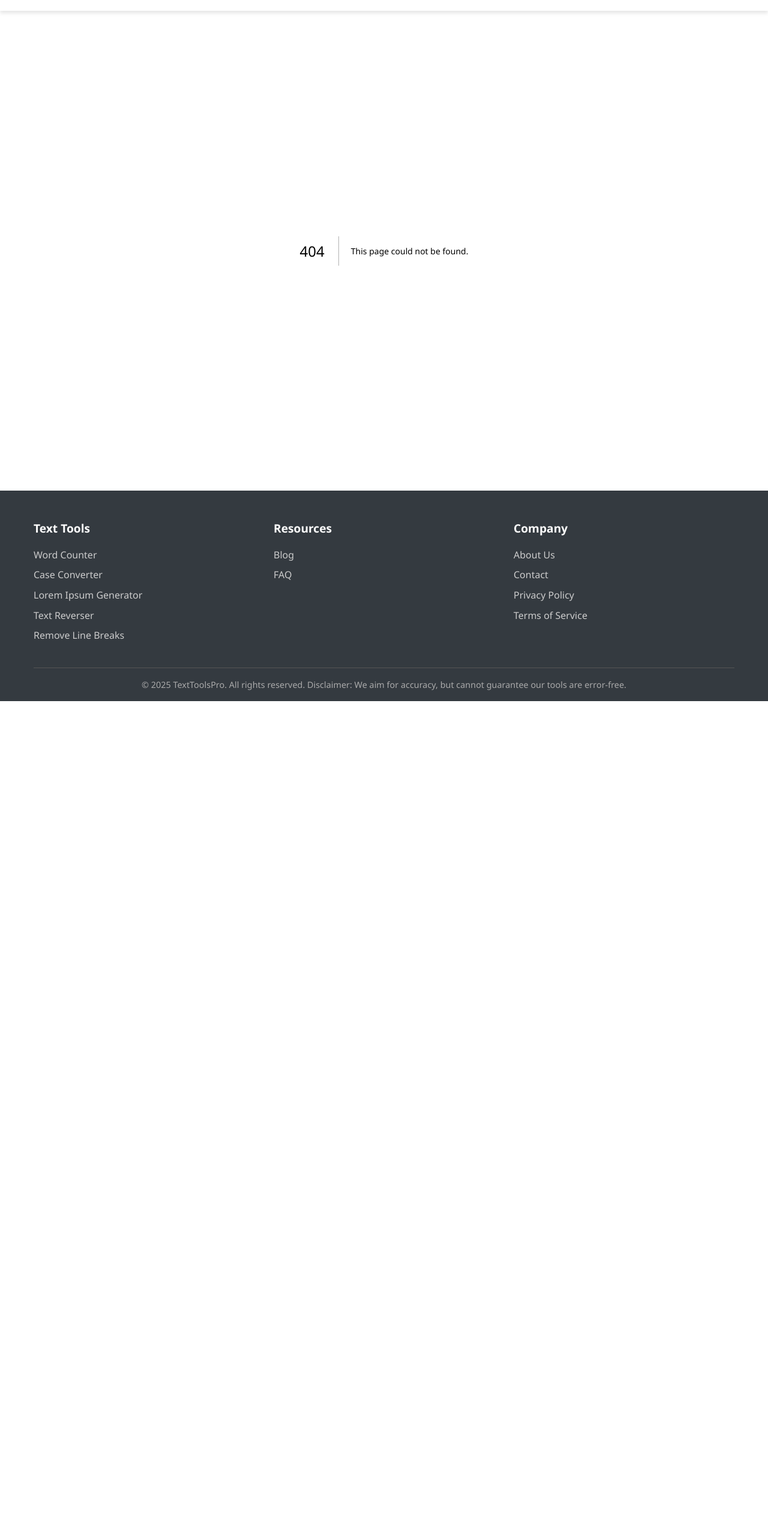
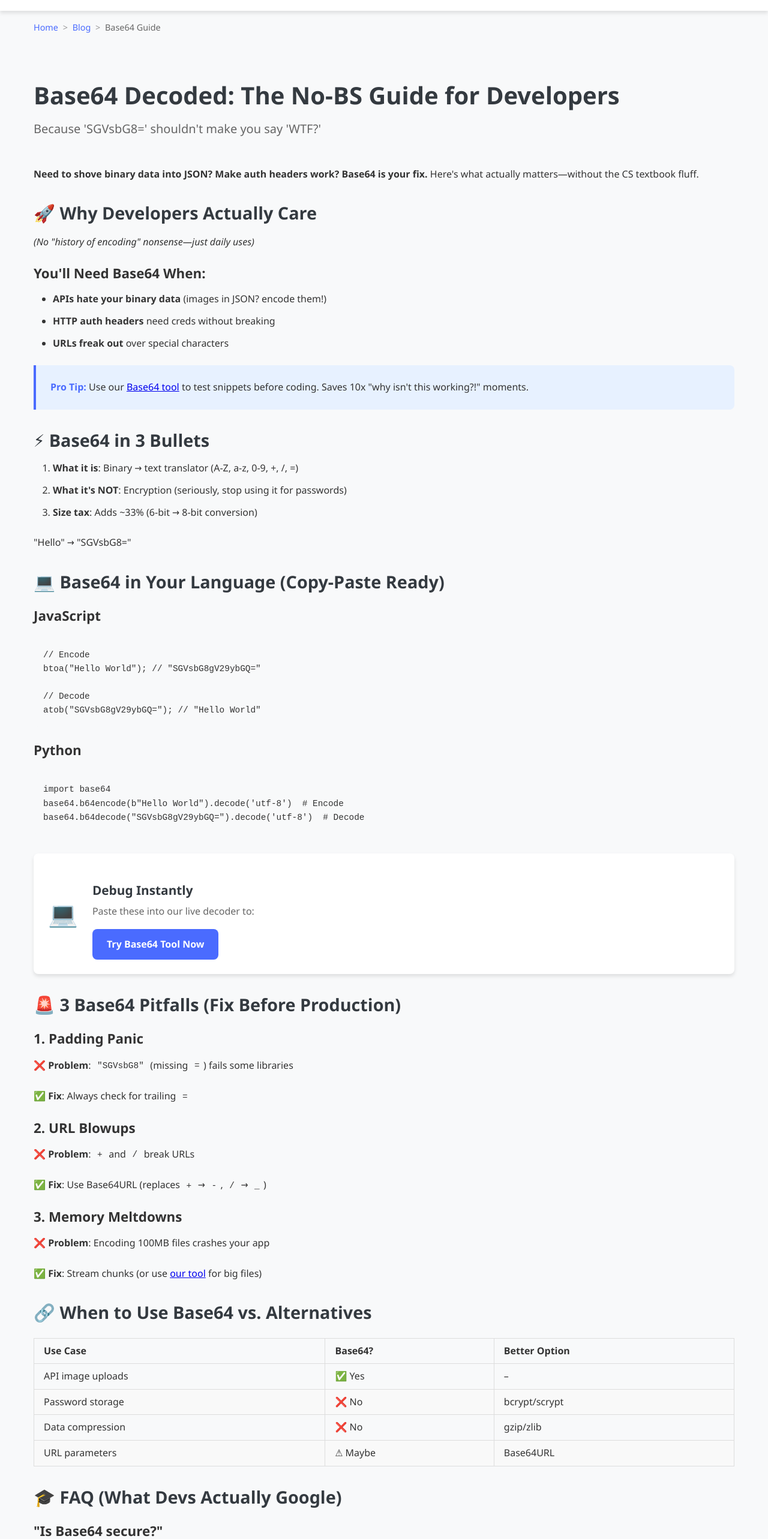
Before and after one commit to 1409-2542/text-tools, a Next.js app: page /blog/base64-guide in a window 1280 px wide. Before the commit this address had no page. Shown: the part 60-2626 px from the top of the page at 60% size. Before the commit the page ends 1229 px from the top, so only its background shows below. Built offline with nearby package versions, Linux system fonts and the light colour scheme.

Commit message:
add base 64 guide blog post

```diff
--- /dev/null
+++ b/app/blog/base64-guide/page.tsx
@@ -0,0 +1,186 @@
+import { Metadata } from 'next'
+import Breadcrumbs from '@/components/Breadcrumbs'
+import ArticleHeader from '@/components/blog/ArticleHeader'
+import ToolPromo from '@/components/ToolPromo'
+import NoteBox from '@/components/blog/NoteBox'
+
+export const metadata: Metadata = {
+  title: 'Base64 Decoded: The No-BS Guide for Developers | TextToolsPro',
+  description: 'Base64 encoding/decoding explained without the fluff. Get practical examples, language cheatsheets, and a free tool to convert instantly.',
+  keywords: 'base64 encode decode, base64 example, base64 javascript, base64 python, base64 url safe, online base64 converter',
+  alternates: {
+    canonical: 'https://www.texttoolspro.com/blog/base64-guide'
+  }
+}
+
+export default function Base64GuidePage() {
+  const structuredData = {
+    "@context": "https://schema.org",
+    "@type": "FAQPage",
+    "mainEntity": [
+      {
+        "@type": "Question",
+        "name": "Is Base64 secure for passwords?",
+        "acceptedAnswer": {
+          "@type": "Answer",
+          "text": "No - Base64 is encoding, not encryption. For passwords, use bcrypt or scrypt."
+        }
+      },
+      {
+        "@type": "Question",
+        "name": "How to make Base64 URL-safe?",
+        "acceptedAnswer": {
+          "@type": "Answer",
+          "text": "Replace + with - and / with _. Our Base64 tool has a URL-safe option built in."
+        }
+      }
+    ]
+  }
+
+  return (
+    <>
+      <script
+        type="application/ld+json"
+        dangerouslySetInnerHTML={{ __html: JSON.stringify(structuredData) }}
+      />
+      <div className="container">
+        <Breadcrumbs
+          items={[
+            { label: 'Home', href: '/' },
+            { label: 'Blog', href: '/blog' },
+            { label: 'Base64 Guide', href: '/blog/base64-guide' }
+          ]}
+        />
+      </div>
+
+      <main className="container">
+        <div className="blog-main">
+          <article>
+            <ArticleHeader
+              title="Base64 Decoded: The No-BS Guide for Developers"
+              subtitle="Because 'SGVsbG8=' shouldn't make you say 'WTF?'"
+            />
+
+            <div className="article-content">
+              <p><strong>Need to shove binary data into JSON? Make auth headers work? Base64 is your fix.</strong> Here&apos;s what actually matters—without the CS textbook fluff.</p>
+
+              <h2>🚀 Why Developers Actually Care</h2>
+              <p><em>(No &quot;history of encoding&quot; nonsense—just daily uses)</em></p>
+
+              <div className="bg-blue-50 p-4 rounded-lg my-4">
+                <h3 className="font-bold mb-2">You&apos;ll Need Base64 When:</h3>
+                <ul className="list-disc pl-5 space-y-1">
+                  <li><strong>APIs hate your binary data</strong> (images in JSON? encode them!)</li>
+                  <li><strong>HTTP auth headers</strong> need creds without breaking</li>
+                  <li><strong>URLs freak out</strong> over special characters</li>
+                </ul>
+              </div>
+
+              <NoteBox>
+                <p><strong>Pro Tip:</strong> Use our <a href="/base64-encode-decode" className="text-blue-600 hover:underline">Base64 tool</a> to test snippets before coding. Saves 10x &quot;why isn&apos;t this working?!&quot; moments.</p>
+              </NoteBox>
+
+              <h2>⚡ Base64 in 3 Bullets</h2>
+              <ol className="list-decimal pl-5 space-y-2">
+                <li><strong>What it is</strong>: Binary → text translator (A-Z, a-z, 0-9, +, /, =)</li>
+                <li><strong>What it&apos;s NOT</strong>: Encryption (seriously, stop using it for passwords)</li>
+                <li><strong>Size tax</strong>: Adds ~33% (6-bit → 8-bit conversion)</li>
+              </ol>
+
+              <div className="bg-gray-100 p-3 rounded-md my-4">
+                <p className="font-mono text-sm">&quot;Hello&quot; → &quot;SGVsbG8=&quot;</p>
+              </div>
+
+              <h2>💻 Base64 in Your Language (Copy-Paste Ready)</h2>
+
+              <h3>JavaScript</h3>
+              <pre className="bg-gray-100 p-3 rounded-md text-sm overflow-x-auto">
+                {`// Encode\nbtoa("Hello World"); // "SGVsbG8gV29ybGQ="\n\n// Decode\natob("SGVsbG8gV29ybGQ="); // "Hello World"`}
+              </pre>
+
+              <h3>Python</h3>
+              <pre className="bg-gray-100 p-3 rounded-md text-sm overflow-x-auto">
+                {`import base64\nbase64.b64encode(b"Hello World").decode('utf-8')  # Encode\nbase64.b64decode("SGVsbG8gV29ybGQ=").decode('utf-8')  # Decode`}
+              </pre>
+
+              <ToolPromo
+                icon="💻"
+                title="Debug Instantly"
+                description="Paste these into our live decoder to:"
+                buttonText="Try Base64 Tool Now"
+                href="/base64-encode-decode"
+              />
+
+              <h2>🚨 3 Base64 Pitfalls (Fix Before Production)</h2>
+
+              <h3>1. Padding Panic</h3>
+              <p><strong>❌ Problem</strong>: <code className="bg-gray-100 px-1 rounded">&quot;SGVsbG8&quot;</code> (missing <code>=</code>) fails some libraries</p>
+              <p><strong>✅ Fix</strong>: Always check for trailing <code>=</code></p>
+
+              <h3>2. URL Blowups</h3>
+              <p><strong>❌ Problem</strong>: <code>+</code> and <code>/</code> break URLs</p>
+              <p><strong>✅ Fix</strong>: Use Base64URL (replaces <code>+</code> → <code>-</code>, <code>/</code> → <code>_</code>)</p>
+
+              <h3>3. Memory Meltdowns</h3>
+              <p><strong>❌ Problem</strong>: Encoding 100MB files crashes your app</p>
+              <p><strong>✅ Fix</strong>: Stream chunks (or use <a href="/base64-encode-decode" className="text-blue-600 hover:underline">our tool</a> for big files)</p>
+
+              <h2>🔗 When to Use Base64 vs. Alternatives</h2>
+              <div className="overflow-x-auto">
+                <table className="w-full my-4 border-collapse">
+                  <thead>
+                    <tr className="bg-gray-100">
+                      <th className="border px-4 py-2">Use Case</th>
+                      <th className="border px-4 py-2">Base64?</th>
+                      <th className="border px-4 py-2">Better Option</th>
+                    </tr>
+                  </thead>
+                  <tbody>
+                    {[
+                      ['API image uploads', '✅ Yes', '–'],
+                      ['Password storage', '❌ No', 'bcrypt/scrypt'],
+                      ['Data compression', '❌ No', 'gzip/zlib'],
+                      ['URL parameters', '⚠ Maybe', 'Base64URL']
+                    ].map(([useCase, base64, better]) => (
+                      <tr key={useCase} className="hover:bg-gray-50">
+                        <td className="border px-4 py-2">{useCase}</td>
+                        <td className="border px-4 py-2">{base64}</td>
+                        <td className="border px-4 py-2">{better}</td>
+                      </tr>
+                    ))}
+                  </tbody>
+                </table>
+              </div>
+
+              <h2>🎓 FAQ (What Devs Actually Google)</h2>
+
+              <h3>&quot;Is Base64 secure?&quot;</h3>
+              <p>Nope. It&apos;s like writing secrets in pig Latin—use <strong>AES</strong> for real encryption.</p>
+
+              <h3>&quot;Why &apos;=&apos; at the end?&quot;</h3>
+              <p>Padding to hit 4-character blocks. Some libs need it, others don&apos;t.</p>
+
+              <h3>&quot;How to decode without libraries?&quot;</h3>
+              <p><a href="/base64-encode-decode" className="text-blue-600 hover:underline">Our free tool</a> or build the 6-bit lookup table (but... why?).</p>
+
+              <h2>💡 Final Tip: Debug Faster</h2>
+              <ol className="list-decimal pl-5 space-y-1">
+                <li><strong>Encode</strong> your test string</li>
+                <li><strong>Paste</strong> into <a href="/base64-encode-decode" className="text-blue-600 hover:underline">our decoder</a></li>
+                <li><strong>Compare</strong> outputs → spot mismatches instantly</li>
+              </ol>
+
+              <div className="bg-blue-50 p-4 rounded-lg mt-6">
+                <h3 className="font-bold text-lg mb-2">🎁 Bonus: Base64 Cheat Sheet</h3>
+                <pre className="bg-white p-3 rounded-md text-sm">
+                  {`Text → Base64: btoa("text") / base64.b64encode(b"text")\nBase64 → Text: atob("SGVsbG8=") / base64.b64decode("SGVsbG8=")\nURL-Safe: Replace + → - , / → _ , = → (omit or %3D)`}
+                </pre>
+              </div>
+            </div>
+          </article>
+        </div>
+
+      </main>
+    </>
+  )
+}
```
Also changed, not shown: app/blog/page.tsx (+15 -7 lines).
